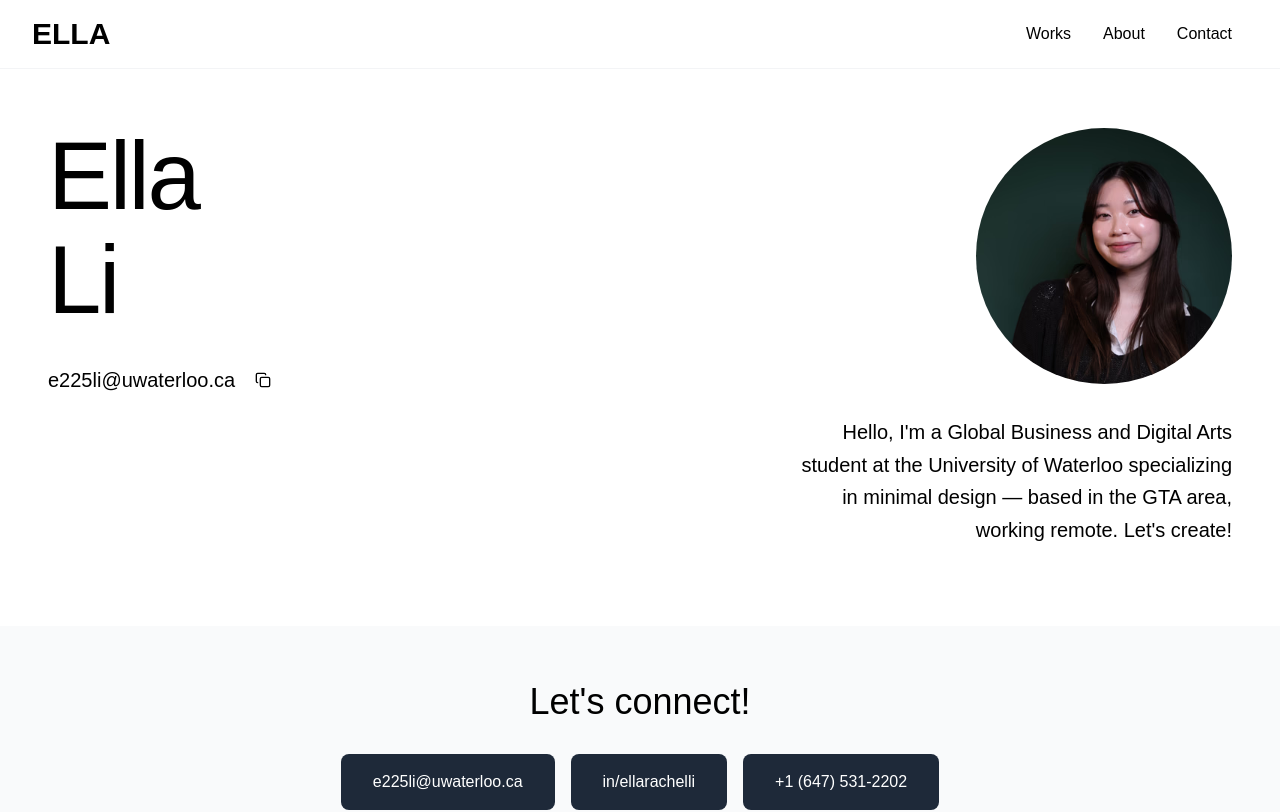
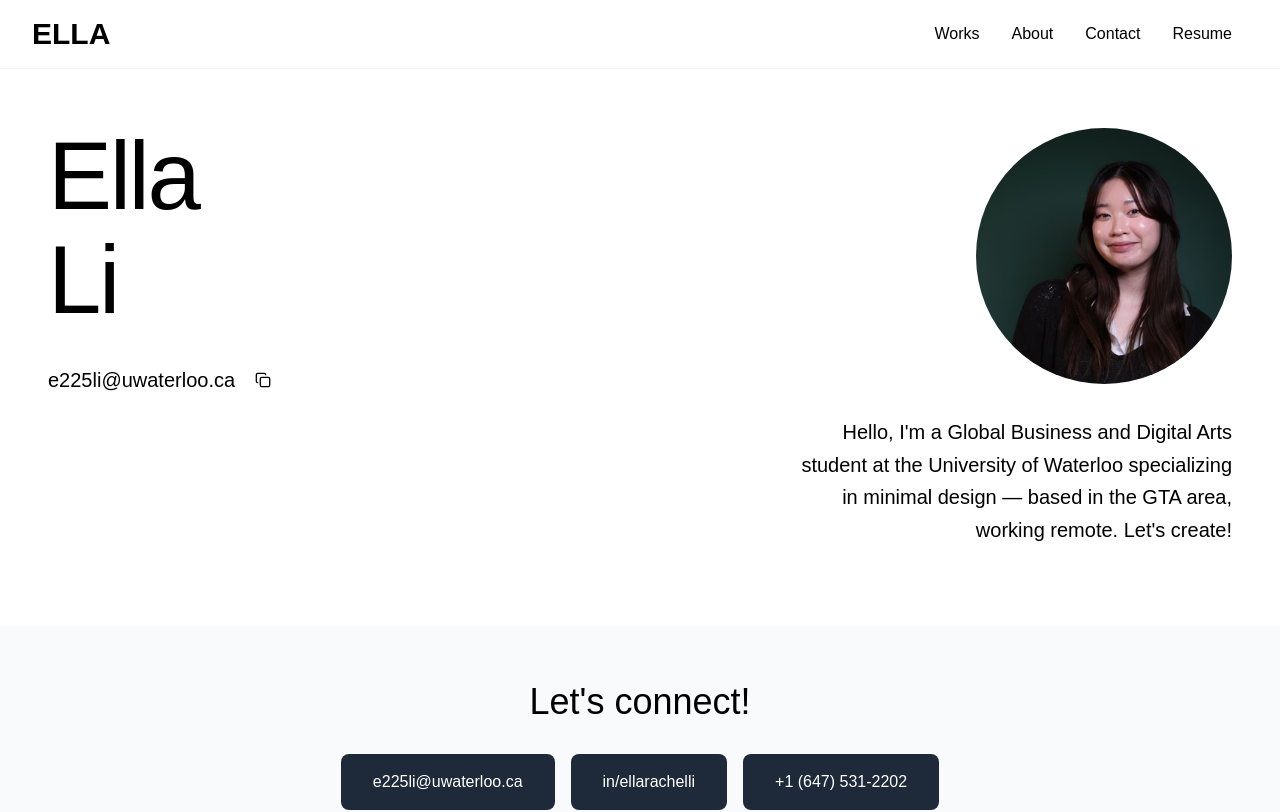
Before and after one commit to eric-gan25/website, a Next.js app: page / in a window 1280 px wide. Shown: the top 812 px of the page. Built offline with nearby package versions, Linux system fonts and the light colour scheme.

Commit message:
Add resume to nav bar

```diff
--- a/app/components/Navigation.tsx
+++ b/app/components/Navigation.tsx
@@ -5,6 +5,7 @@ const navItems = [
   { href: "/works", label: "Works" },
   { href: "/about", label: "About" },
   { href: "/#contact", label: "Contact" },
+  { href: "/images/ella_li_resume.pdf", label: "Resume", pdf: true},
 ];
 
 export default function Navigation() {
@@ -17,14 +18,14 @@ export default function Navigation() {
         <div className="pr-6 sm:pr-8 lg:pr-12">
           <div className="hidden md:flex items-center gap-8">
             {navItems.map((item) => (
-              <NavLink key={item.href} href={item.href}>
+              <NavLink key={item.href} href={item.href} pdf={item.pdf}>
                 {item.label}
               </NavLink>
             ))}
           </div>
           <div className="md:hidden flex items-center gap-4">
             {navItems.map((item) => (
-              <NavLink key={item.href} href={item.href} showHover={false}>
+              <NavLink key={item.href} href={item.href} pdf={item.pdf} showHover={false}>
                 {item.label}
               </NavLink>
             ))}
--- a/components/ui/navLink.tsx
+++ b/components/ui/navLink.tsx
@@ -4,10 +4,11 @@ type NavLinkProps = {
   href: string
   children: React.ReactNode
   className?: string
+  pdf?: boolean
   showHover?: boolean
 }
 
-export function NavLink({ href, children, className = "", showHover = true }: NavLinkProps) {
+export function NavLink({ href, children, className = "", pdf = false, showHover = true }: NavLinkProps) {
   const baseClasses = "text-md text-black"
   const hoverClasses = showHover ? "hover:opacity-70" : ""
   const classes = `${baseClasses} ${hoverClasses} ${className}`.trim()
@@ -22,6 +23,14 @@ export function NavLink({ href, children, className = "", showHover = true }: Na
     )
   }
 
+  if (pdf) {
+    return (
+      <a href={href} className={classes} target="_blank">
+        {children}
+      </a>
+    )
+  }
+
   return (
     <Link href={href} className={classes}>
       {children}
```
Also changed, not shown: 1 other file (tests, documents, lock files or other folders).
